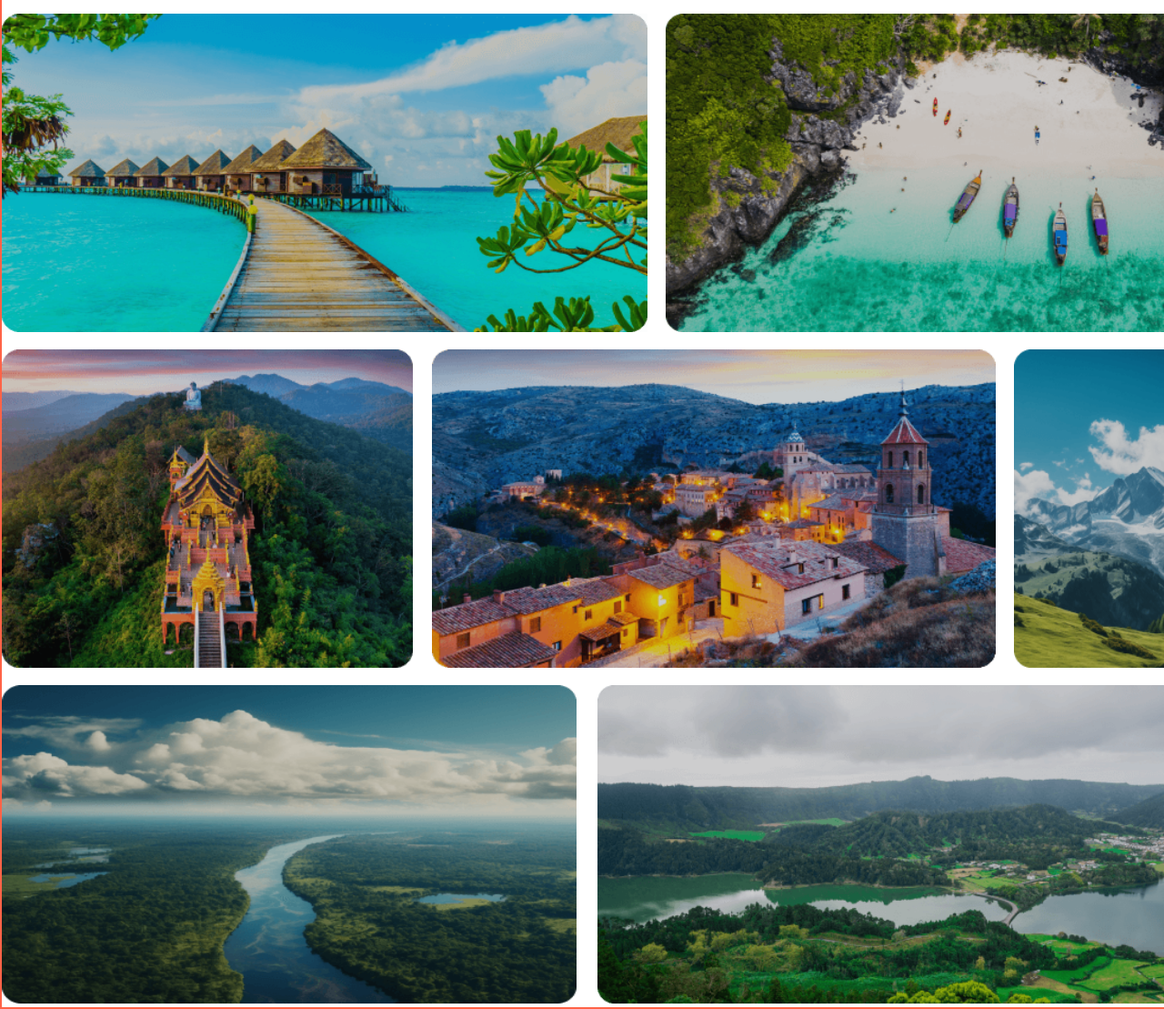
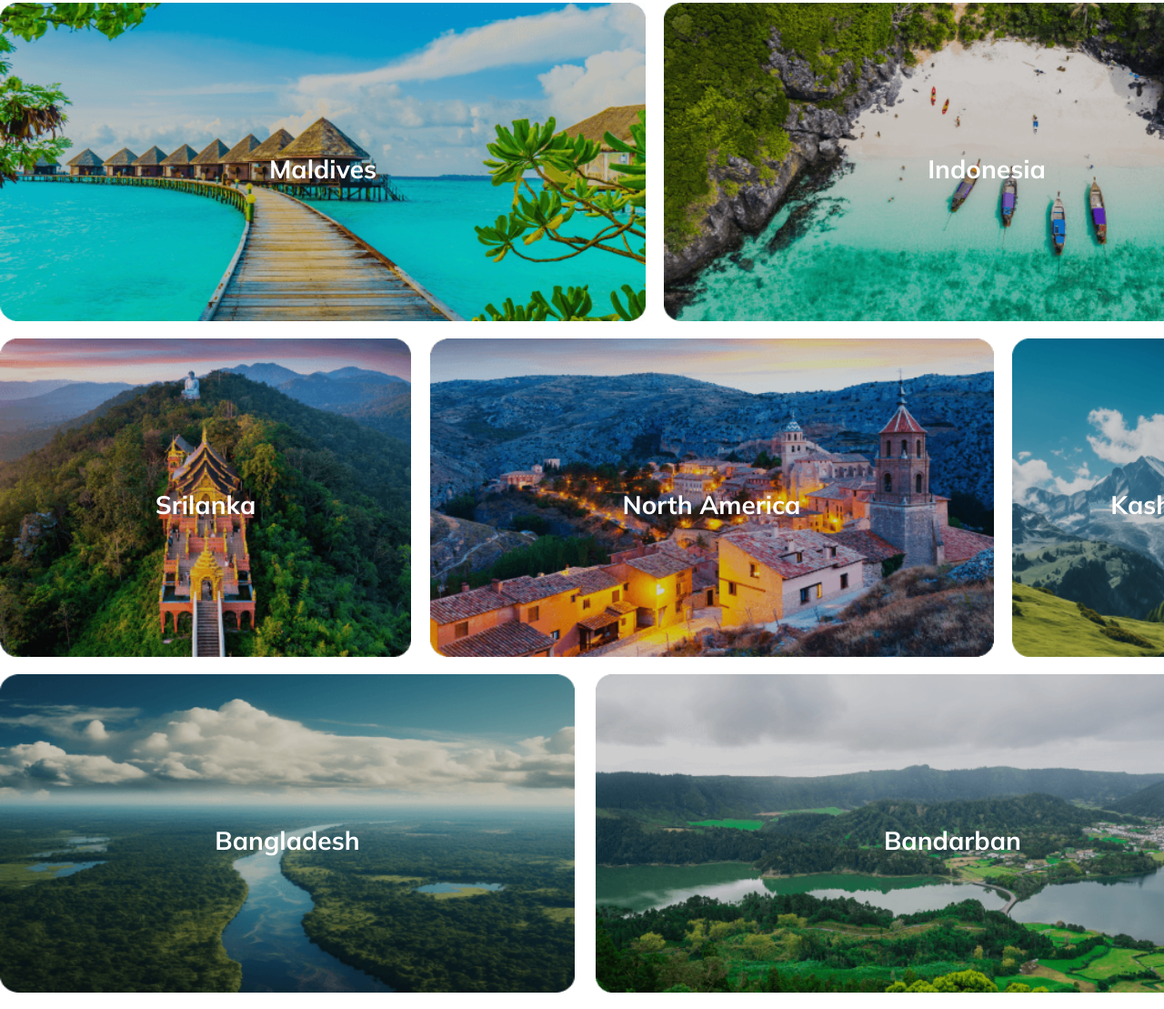
Before and after one commit to ulfat1234/B9A2-Dream-Travel, a plain HTML site: page index.html in a window 1280 px wide. Shown: the part 1621-2730 px from the top of the page at 91% size. Drawn offline with Linux system fonts and the light colour scheme.

Commit message:
fully completed destination section

```diff
--- a/index.html
+++ b/index.html
@@ -85,30 +85,39 @@
         <div class="box1">
             <div class="img-1">
                 <img src="./Images/Rectangle 5.png" alt="">
+                <h4 class="Maldives">Maldives</h4>
             </div>
             <div class="img-2">
                 <img src="./Images/Rectangle 8.png" alt="">
+                <h4 class="Indonesia common">Indonesia</h4>
             </div>
         </div>
         <div class="box2">
-            <div class="img-3">
+            <div class="img-3 common">
                 <img src="./Images/Rectangle 6.png" alt="">
+                <h4 class="Srilanka">Srilanka</h4>
             </div>
-            <div class="img-4">
+            <div class="img-4 common">
                 <img src="./Images/Rectangle 7.png" alt="">
+                <h4 class="North-America">North America</h4>
             </div>
-            <div class="img-5">
+            <div class="img-5 common">
                 <img src="./Images/Rectangle 9.png" alt="">
+                <h4 class="Kashmir">Kashmir</h4>
             </div>
         </div>
         <div class="box3">
             <div class="img-6">
                 <img src="./Images/Rectangle 11.png" alt="">
+                <h4 class="Bangladesh">Bangladesh</h4>
             </div>
             <div class="img-7">
                 <img src="./Images/Rectangle 10.png" alt="">
+                <h4 class="Bandarban">Bandarban</h4>
             </div>
         </div>
     </section>
 
+</body>
+
 </html>
--- a/styles/style.css
+++ b/styles/style.css
@@ -2,13 +2,12 @@
 
 body {
     font-family: Mulish;
-    border: 2px solid tomato;
+    /* border: 2px solid tomato; */
     width: 1440px;
     margin: auto
 }
 
 .container {
-    border: 2px solid seagreen;
     max-width: 1170px;
     max-height: 500px;
     margin-bottom: 100px;
@@ -150,7 +149,6 @@ button:hover {
 
 /* Popular Section */
 .popular {
-    border: 3px solid red;
     display: flex;
     justify-content: space-between;
 }
@@ -187,46 +185,79 @@ button:hover {
     margin: auto;
 }
 
-.box1 img{
-    width: 710px;
-    height: 350px;
+.img-1,
+.img-2,
+.img-3,
+.img-4,
+.img-5,
+.img-6,
+.img-7 {
+    position: relative;
 }
-.box1{
+
+.Maldives,
+.Indonesia,
+.Srilanka,
+.North-America,
+.Kashmir,
+.Bangladesh,
+.Bandarban {
+    position: absolute;
+    top: 36%;
+    width: 100%;
+    text-align: center;
+    color: #FFF;
+    font-family: Mulish;
+    font-size: 28px;
+    font-weight: 800;
+
+}
+
+.box1 {
     margin-top: 50px;
     display: flex;
     justify-content: space-between;
 }
 
-.box2 img{
+.box1 img {
+    width: 710px;
     height: 350px;
 }
-.box2{
+
+
+.box2 img {
+    height: 350px;
+}
+
+
+.box2, .box3 {
     margin-top: 15px;
     display: flex;
     justify-content: space-between;
 
 }
-.img-3 img{
-    width: 452px;;
+
+.img-3 img {
+    width: 452px;
+    ;
 }
-.img-4 img{
+
+.img-4 img {
     width: 620px;
 }
-.img-5 img{
+
+.img-5 img {
     width: 327px;
 }
 
-.box3{
-    display: flex;
-    justify-content: space-between;
-    margin-top: 15px ;
+.box3 img {
+    height: 350px;
 }
-.box3 img{
-    height: 350px ;
-}
-.img-6 img{
+
+.img-6 img {
     width: 632px;
 }
-.img-7 img{
+
+.img-7 img {
     width: 785px;
 }
```
